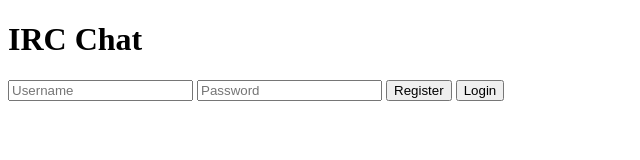
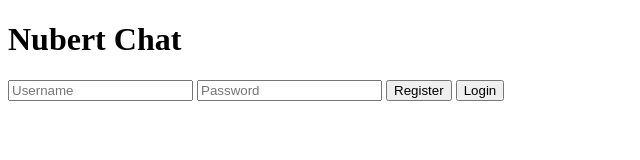
Before and after one commit to lmutt090/Nubert-Chat, a plain HTML site: page index.html in a window 1280 px wide. Shown: the whole page, without its empty margins (0-640 px from the left). Drawn offline with Linux system fonts and the light colour scheme.

Commit message:
renaming

```diff
--- a/index.html
+++ b/index.html
@@ -2,10 +2,10 @@
 <html lang="en">
 <head>
     <meta charset="UTF-8">
-    <title>IRC Chat with DMs</title>
+    <title>Nubert Chat</title>
 </head>
 <body>
-    <h1>IRC Chat</h1>
+    <h1>Nubert Chat</h1>
 
     <div id="authSection">
         <input type="text" id="username" placeholder="Username">
```
